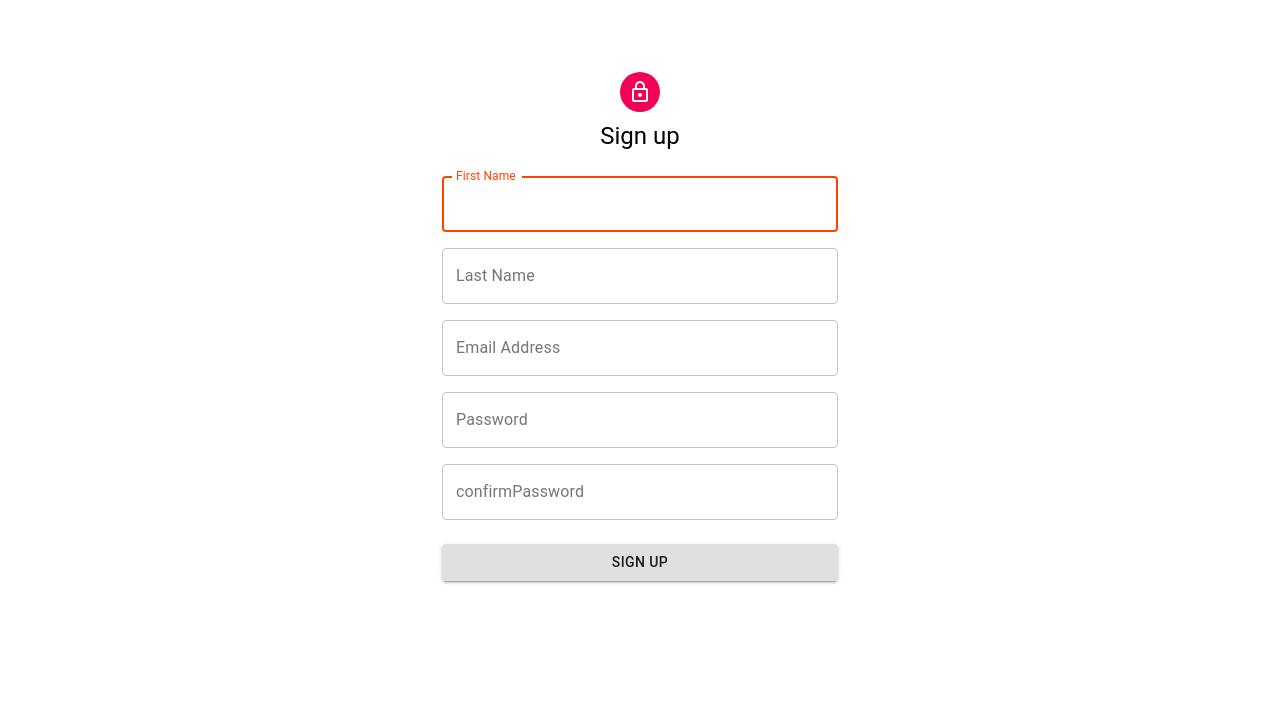
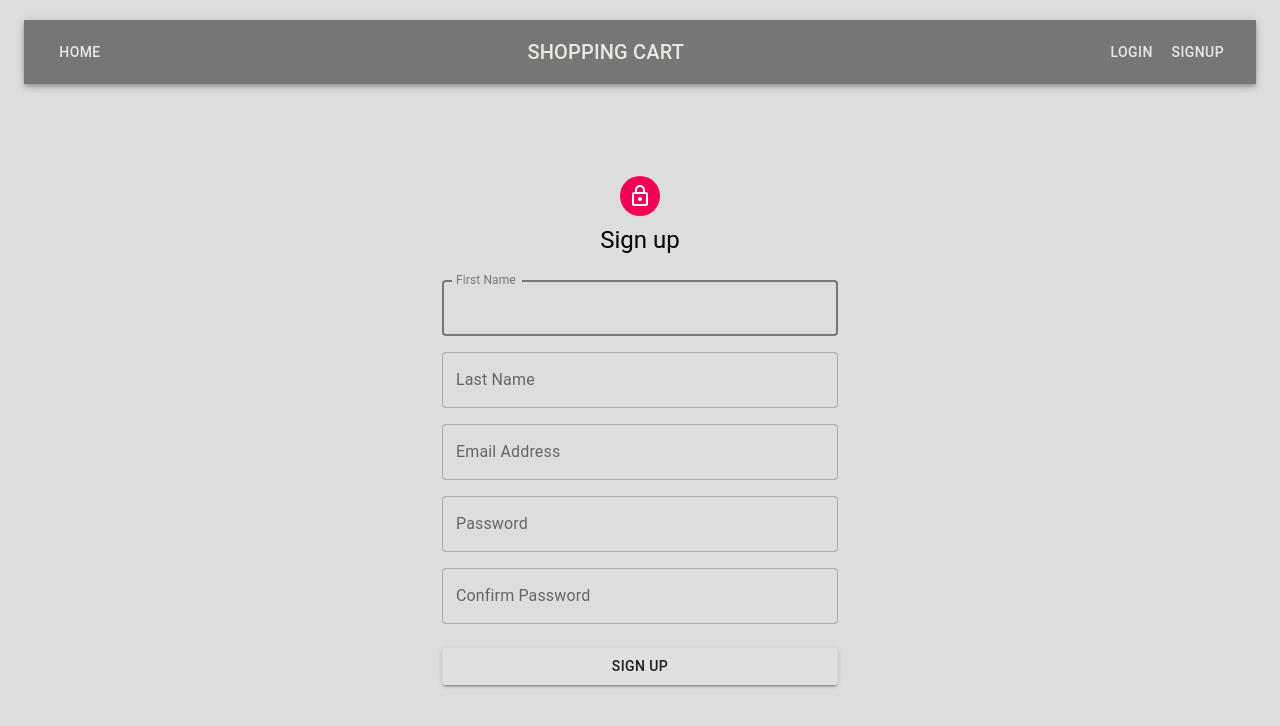
Before and after one commit to RamanaPonnaganti/Shopping-App, a React (Create React App) app: page /SignUp in a window 1280 px wide. Shown: the top 726 px of the page. Built offline with nearby package versions, Linux system fonts and the light colour scheme.

Commit message:
'Header'

```diff
--- a/src/App.css
+++ b/src/App.css
@@ -1,5 +1,7 @@
 .App {
   text-align: center;
+  background:#ddddde;
+  min-height: 1000px;
 }
 
 .App-logo {
@@ -15,7 +17,7 @@
 
 .App-header {
   background-color: #282c34;
-  min-height: 100vh;
+  height: 100%;
   display: flex;
   flex-direction: column;
   align-items: center;
--- /dev/null
+++ b/src/Components/Header/Header.js
@@ -0,0 +1,62 @@
+import React from "react";
+import Container from "@material-ui/core/Container";
+import { Box } from "@material-ui/core";
+import { withStyles } from "@material-ui/core/styles";
+import AppBar from "@material-ui/core/AppBar";
+import Toolbar from "@material-ui/core/Toolbar";
+import Typography from "@material-ui/core/Typography";
+import Button from "@material-ui/core/Button";
+
+const useStyles = (theme) => ({
+  root: {
+    flexGrow: 1,
+  },
+  menuButton: {
+    marginRight: theme.spacing(2),
+  },
+  title: {
+    flexGrow: 1,
+  },
+});
+
+class Header extends React.Component {
+  constructor(props) {
+    super(props);
+    this.state = {};
+  }
+
+  gotoSignUp = () => {
+    this.props.history.push("/SignUp");
+  };
+
+  gotoProducts = () => {
+    this.props.history.push("/Products");
+  };
+
+  render() {
+    const { classes } = this.props;
+
+    return (
+      <Container maxWidth={false}>
+        <Box component="span" m={1}>
+          <AppBar position="static">
+            <Toolbar>
+              <Button color="inherit" onClick={this.gotoProducts}>
+                Home
+              </Button>
+              <Typography variant="h6" className={classes.title}>
+                SHOPPING CART
+              </Typography>
+              <Button color="inherit">Login</Button>
+              <Button color="inherit" onClick={this.gotoSignUp}>
+                SignUp
+              </Button>
+            </Toolbar>
+          </AppBar>
+        </Box>
+      </Container>
+    );
+  }
+}
+
+export default withStyles(useStyles)(Header);
--- a/src/Components/Login/SignUp.js
+++ b/src/Components/Login/SignUp.js
@@ -9,8 +9,13 @@ import Container from "@material-ui/core/Container";
 import { useFormik } from "formik";
 import ValidationSchema from "./../Util/ValidationSchema";
 import SignUpStyle from "../Styles/SignUpStyle";
+import Header from "../Header/Header";
+import { useHistory } from 'react-router-dom';
+
 
 export default function SignUp() {
+  const history = useHistory();
+
   const formik = useFormik({
     initialValues: {
       firstName: "",
@@ -28,6 +33,8 @@ export default function SignUp() {
   const classes = SignUpStyle();
 
   return (
+    <div>
+      <Header history={history}/>
       <Container component="div" maxWidth="xs">
         <div className={classes.root}>
           <Avatar className={classes.avatar}>
@@ -52,7 +59,9 @@ export default function SignUp() {
                   error={
                     formik.touched.firstName && Boolean(formik.errors.firstName)
                   }
-                helperText={formik.touched.firstName && formik.errors.firstName}
+                  helperText={
+                    formik.touched.firstName && formik.errors.firstName
+                  }
                 />
               </Grid>
               <Grid item xs={12}>
@@ -107,7 +116,7 @@ export default function SignUp() {
                   variant="outlined"
                   fullWidth
                   name="confirmPassword"
-                label="confirmPassword"
+                  label="Confirm Password"
                   type="confirmPassword"
                   id="confirmPassword"
                   autoComplete="current-password"
@@ -128,7 +137,7 @@ export default function SignUp() {
               type="submit"
               fullWidth
               variant="contained"
-            color="contrastText"
+              color="main"
               className={classes.submit}
             >
               Sign Up
@@ -136,5 +145,6 @@ export default function SignUp() {
           </form>
         </div>
       </Container>
+    </div>
   );
 }
--- a/src/Components/Products/Products.js
+++ b/src/Components/Products/Products.js
@@ -1,4 +1,5 @@
 import React from "react";
+import Header from "../Header/Header";
 
 class Products extends React.Component {
   constructor(props) {
@@ -6,7 +7,10 @@ class Products extends React.Component {
   }
 
   render() {
-    return <div>Products</div>;
+    return <div>
+      <Header history={this.props.history}/>
+      Products
+    </div>;
   }
 }
 
--- a/src/Components/Theme/CustomTheme.js
+++ b/src/Components/Theme/CustomTheme.js
@@ -8,9 +8,9 @@ const CustomTheme = createMuiTheme({
   },
   palette: {
     primary: {
-      light: '#0066ff',
-      main: '#ff4400',
-      contrastText: '#ffcc00',
+      light: '#777676',
+      main: '#777676',
+      contrastText: '#eae9e1',
       dark: "#303f9f",
     }
   }
```
Also changed, not shown: src/Resources/Images/shopping.png (added). Lines whose indentation alone changed are shown as unchanged.
